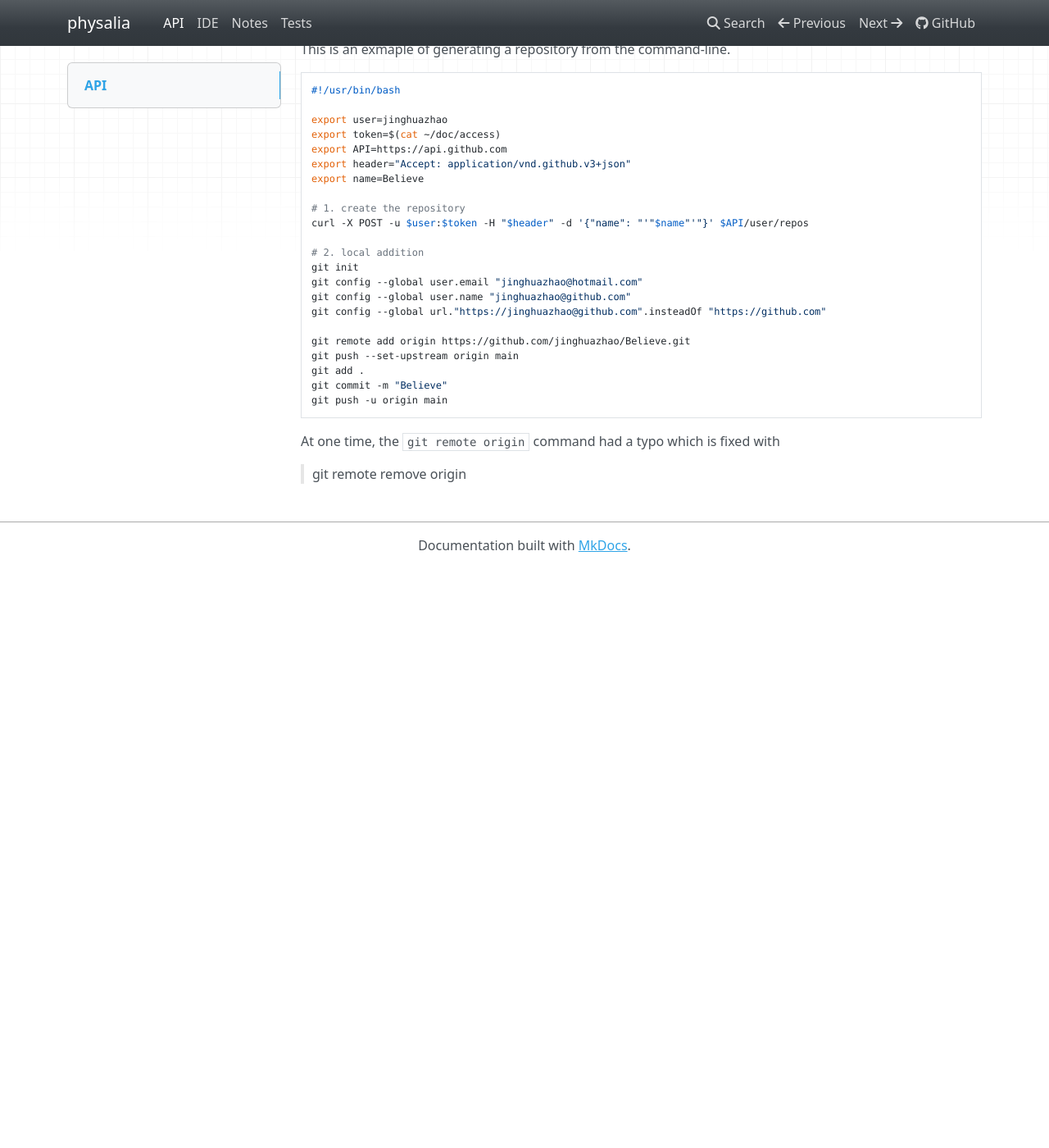
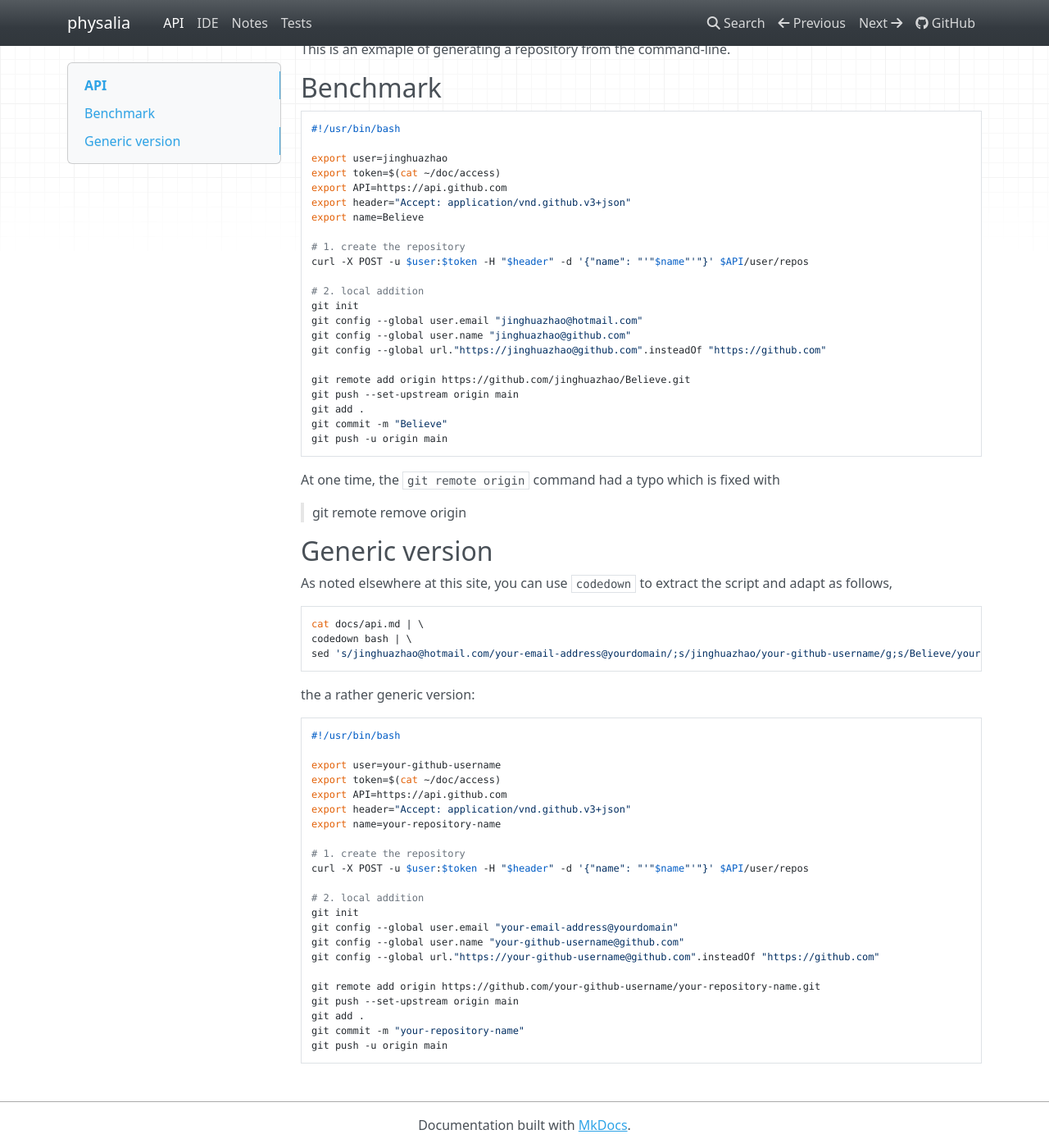
Before and after one commit to jinghuazhao/physalia, an MkDocs documentation site: the page built from docs/api.md, in a window 1280 px wide and 1400 px high, scrolled down 86 px. Shown: the whole window at 82% size. Built offline with MkDocs 1.6.1, drawn with Linux system fonts in a browser that asks for light colours; nearby versions of some CDN libraries; a script that is not in the unit is left out; before the commit the page ends 900 px from its top, so only the background shows below that.

Commit message:
physalia

````diff
--- a/docs/api.md
+++ b/docs/api.md
@@ -1,6 +1,8 @@
 # API
 
 This is an exmaple of generating a repository from the command-line.
+
+## Benchmark
 
 ```bash
 #!/usr/bin/bash
@@ -30,3 +32,40 @@ git push -u origin main
 At one time, the `git remote origin` command had a typo which is fixed with
 
 > git remote remove origin
+
+## Generic version
+
+As noted elsewhere at this site, you can use `codedown` to extract the script and adapt as follows,
+
+```bash
+cat docs/api.md | \
+codedown bash | \
+sed 's/jinghuazhao@hotmail.com/your-email-address@yourdomain/;s/jinghuazhao/your-github-username/g;s/Believe/your-repository-name/'
+```
+
+the a rather generic version:
+
+```bash
+#!/usr/bin/bash
+
+export user=your-github-username
+export token=$(cat ~/doc/access)
+export API=https://api.github.com
+export header="Accept: application/vnd.github.v3+json"
+export name=your-repository-name
+
+# 1. create the repository
+curl -X POST -u $user:$token -H "$header" -d '{"name": "'"$name"'"}' $API/user/repos
+
+# 2. local addition
+git init
+git config --global user.email "your-email-address@yourdomain"
+git config --global user.name "your-github-username@github.com"
+git config --global url."https://your-github-username@github.com".insteadOf "https://github.com"
+
+git remote add origin https://github.com/your-github-username/your-repository-name.git
+git push --set-upstream origin main
+git add .
+git commit -m "your-repository-name"
+git push -u origin main
+```
````
